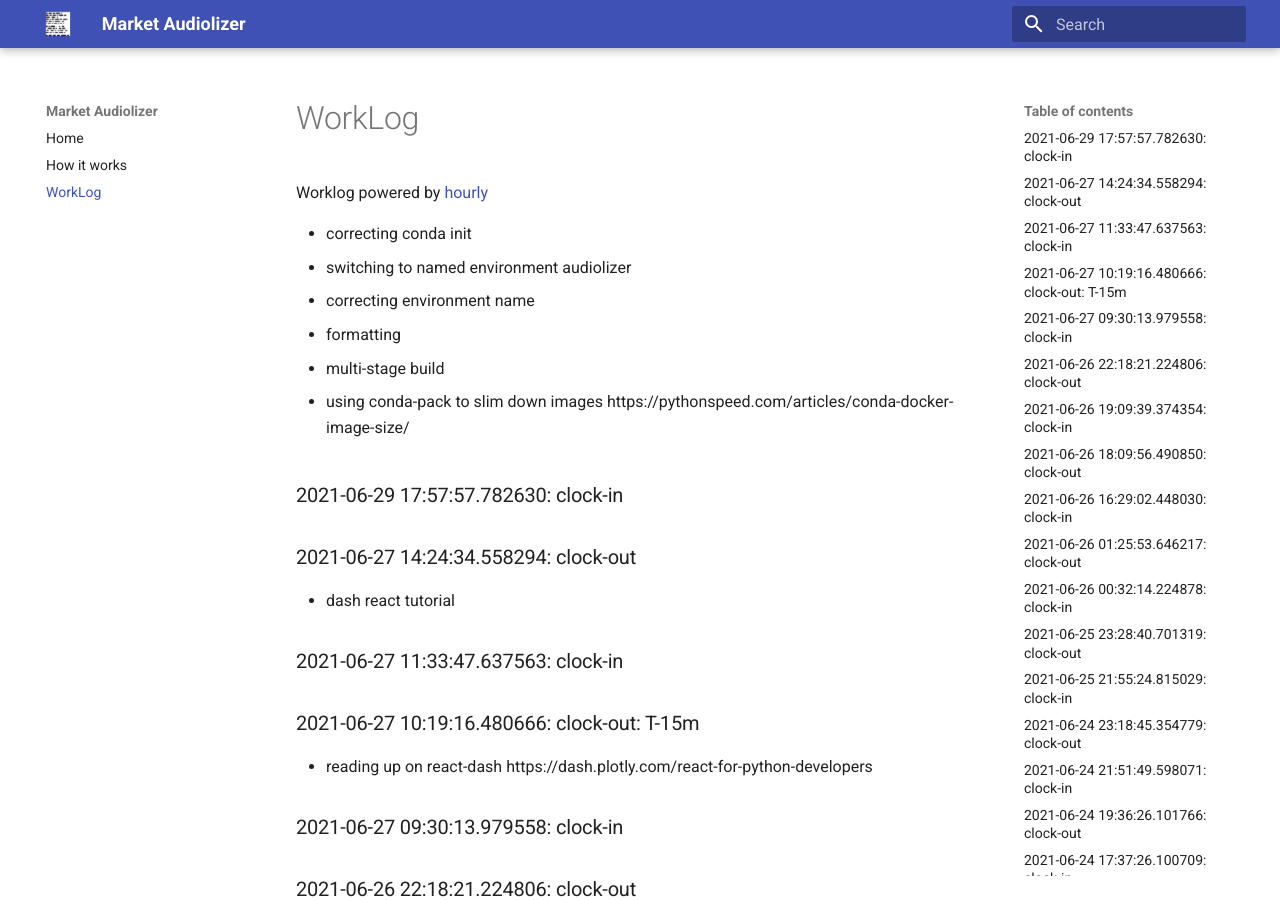
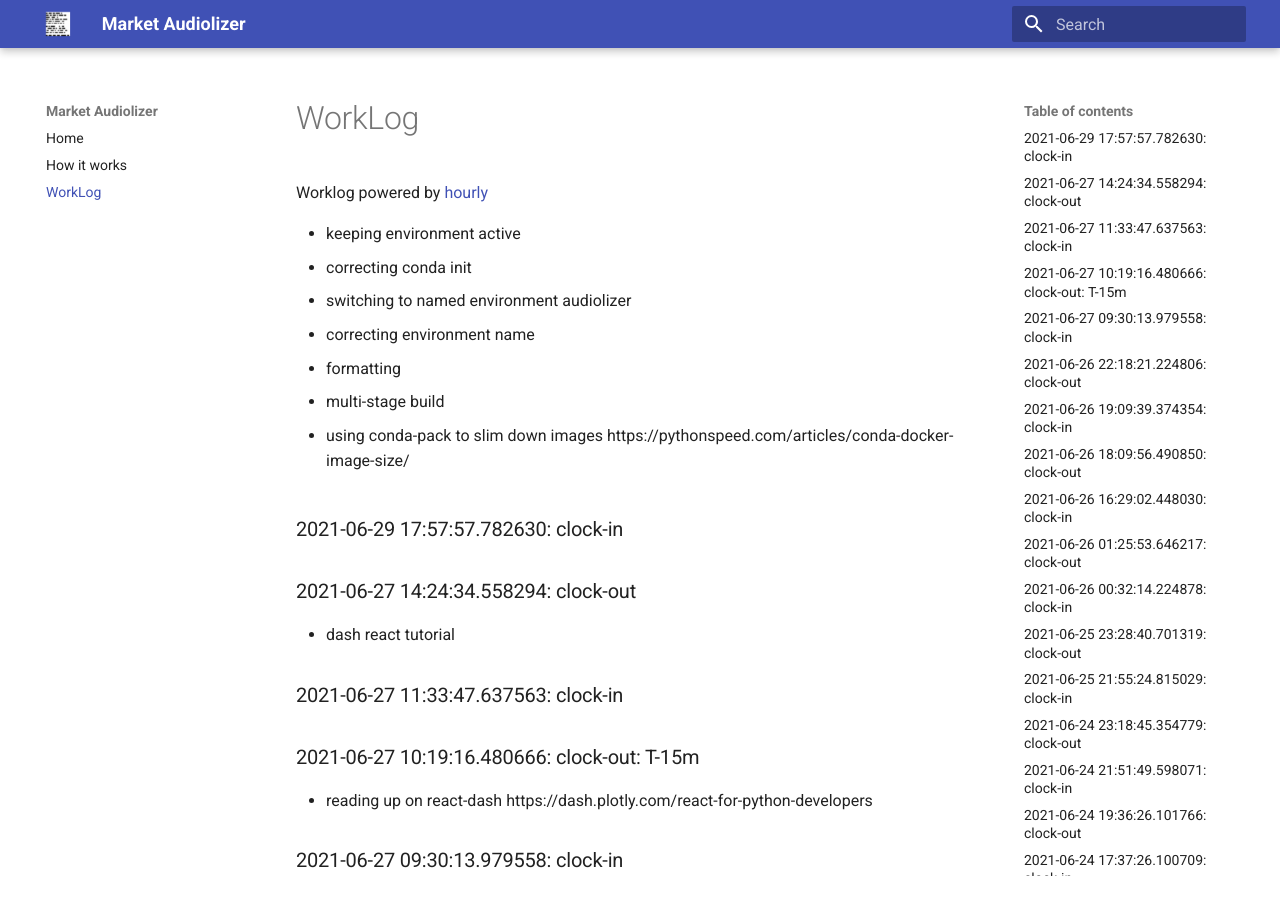
Before and after one commit to asherp/audiolizer, an MkDocs documentation site: the page built from docs/WorkLog.md, in a window 1280 px wide and 900 px high. Built offline with MkDocs 1.6.1 and Material for MkDocs 9.7.7, drawn with Linux system fonts in a browser that asks for light colours.

Commit message:
keeping environment active

```diff
--- a/WorkLog.md
+++ b/WorkLog.md
@@ -1,3 +1,4 @@
+* keeping environment active
 * correcting conda init
 * switching to named environment audiolizer
 * correcting environment name
```
Also changed, not shown: 1 other file.
